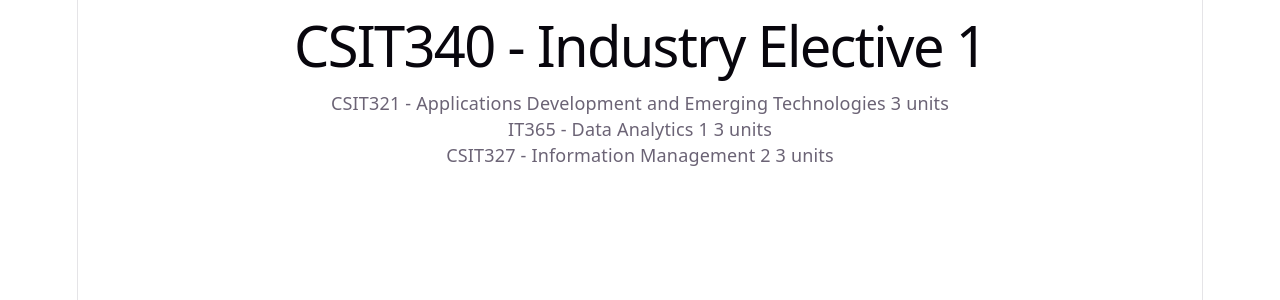
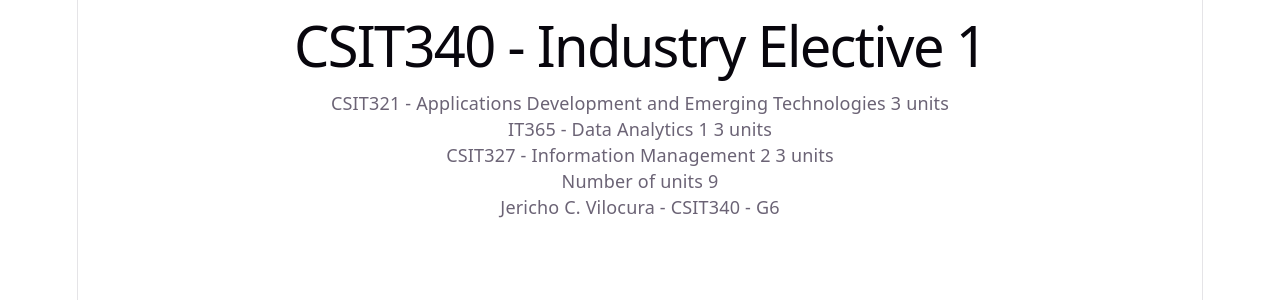
Before and after one commit to Jericho-args/CSIT340G6-Lab3-Vilocura, a React (Vite) app: page / in a window 1280 px wide. Shown: the top 300 px of the page. Built offline with nearby package versions, Linux system fonts and the light colour scheme.

Commit message:
1.3: course information step 3

```diff
--- a/src/App.jsx
+++ b/src/App.jsx
@@ -26,6 +26,23 @@ const Content = (props) => {
 </div>
  )
 }
+const Total = (props) => {
+ return (
+<p>
+     Number of units{' '}
+     {props.parts[0].exercises +
+       props.parts[1].exercises +
+       props.parts[2].exercises}
+</p>
+ )
+}
+const Footer = (props) => {
+ return (
+<footer>
+     {props.name} - {props.courseCode} - {props.section}
+</footer>
+ )
+}
 const App = () => {
  const course = {
    name: 'CSIT340 - Industry Elective 1',
@@ -44,10 +61,19 @@ const App = () => {
      }
    ]
  }
+ const fullName = 'Jericho C. Vilocura'
+ const courseCode = 'CSIT340'
+ const section = 'G6'
  return (
 <div>
 <Header course={course.name} />
 <Content parts={course.parts} />
+<Total parts={course.parts} />
+<Footer
+       name={fullName}
+       courseCode={courseCode}
+       section={section}
+     />
 </div>
  )
 }
```
